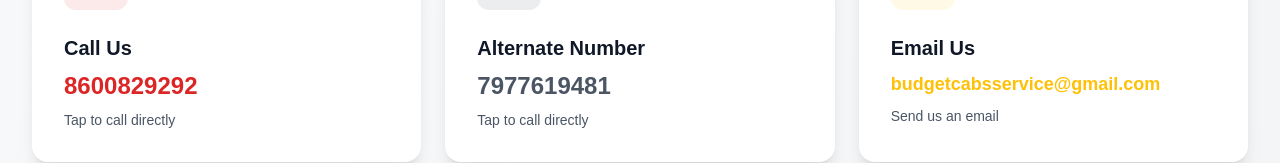
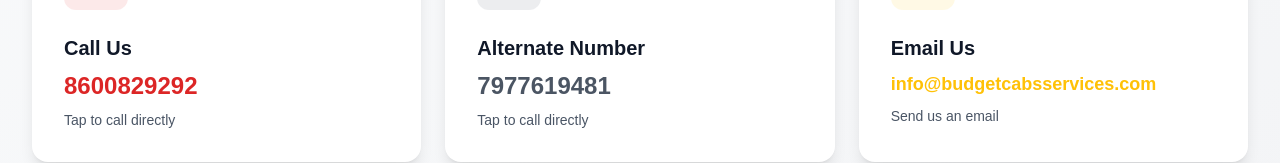
Before and after one commit to mapdevsaikat/budgetcab, a Next.js app: page /contact in a window 1280 px wide. Shown: the part 479-642 px from the top of the page. Built offline with nearby package versions, Linux system fonts and the light colour scheme; no server answers.

Commit message:
corrected email

```diff
--- a/src/app/about/page.tsx
+++ b/src/app/about/page.tsx
@@ -411,9 +411,9 @@
                   <Phone className="w-4 h-4" />
                   <span>7977619481</span>
                 </a>
-                <a href="mailto:budgetcabsservice@gmail.com" className="flex items-center gap-2 hover:text-budget-warn transition-colors">
+                <a href="mailto:info@budgetcabsservices.com" className="flex items-center gap-2 hover:text-budget-warn transition-colors">
                   <Mail className="w-4 h-4" />
-                  <span>budgetcabsservice@gmail.com</span>
+                  <span>info@budgetcabsservices.com</span>
                 </a>
               </div>
             </div>
--- a/src/app/contact/page.tsx
+++ b/src/app/contact/page.tsx
@@ -4,7 +4,7 @@
 
 export const metadata: Metadata = {
   title: 'Contact Us | Budget Cabs Service Nashik - 24/7 Customer Support',
-  description: 'Contact Budget Cabs Service for taxi bookings in Nashik, Mumbai, Pune. Call 8600829292 or 7977619481, email budgetcabsservice@gmail.com. Available 24/7 for your travel needs.',
+  description: 'Contact Budget Cabs Service for taxi bookings in Nashik, Mumbai, Pune. Call 8600829292 or 7977619481, email info@budgetcabsservices.com. Available 24/7 for your travel needs.',
   keywords: [
     'Budget Cabs Service contact',
     'Nashik taxi contact number',
@@ -16,7 +16,7 @@
   ],
   openGraph: {
     title: 'Contact Budget Cabs Service - 24/7 Customer Support',
-    description: 'Get in touch with Budget Cabs Service for taxi bookings. Call 8600829292 or email budgetcabsservice@gmail.com. Available 24/7.',
+    description: 'Get in touch with Budget Cabs Service for taxi bookings. Call 8600829292 or email info@budgetcabsservices.com. Available 24/7.',
     type: 'website',
   },
 };
@@ -114,10 +114,10 @@
             </div>
             <h3 className="text-xl font-bold text-gray-900 mb-2">Email Us</h3>
             <a
-              href="mailto:budgetcabsservice@gmail.com"
+              href="mailto:info@budgetcabsservices.com"
               className="text-lg font-semibold text-budget-warn hover:text-budget-warn/80 transition-colors block mb-2 break-all"
             >
-              budgetcabsservice@gmail.com
+              info@budgetcabsservices.com
             </a>
             <p className="text-gray-600 text-sm">Send us an email</p>
           </div>
@@ -236,9 +236,9 @@
                   <Phone className="w-4 h-4" />
                   <span>7977619481</span>
                 </a>
-                <a href="mailto:budgetcabsservice@gmail.com" className="flex items-center gap-2 hover:text-budget-warn transition-colors">
+                <a href="mailto:info@budgetcabsservices.com" className="flex items-center gap-2 hover:text-budget-warn transition-colors">
                   <Mail className="w-4 h-4" />
-                  <span>budgetcabsservice@gmail.com</span>
+                  <span>info@budgetcabsservices.com</span>
                 </a>
               </div>
             </div>
--- a/src/app/layout.tsx
+++ b/src/app/layout.tsx
@@ -119,7 +119,7 @@
       "name": "Budget Cabs Service",
       "image": "https://www.budgetcabsservice.com/android-chrome-512x512.png",
       "telePhone": "+91-8600829292",
-      "email": "budgetcabsservice@gmail.com",
+      "email": "info@budgetcabsservices.com",
       "priceRange": "₹₹",
       "address": {
         "@type": "PostalAddress",
```
